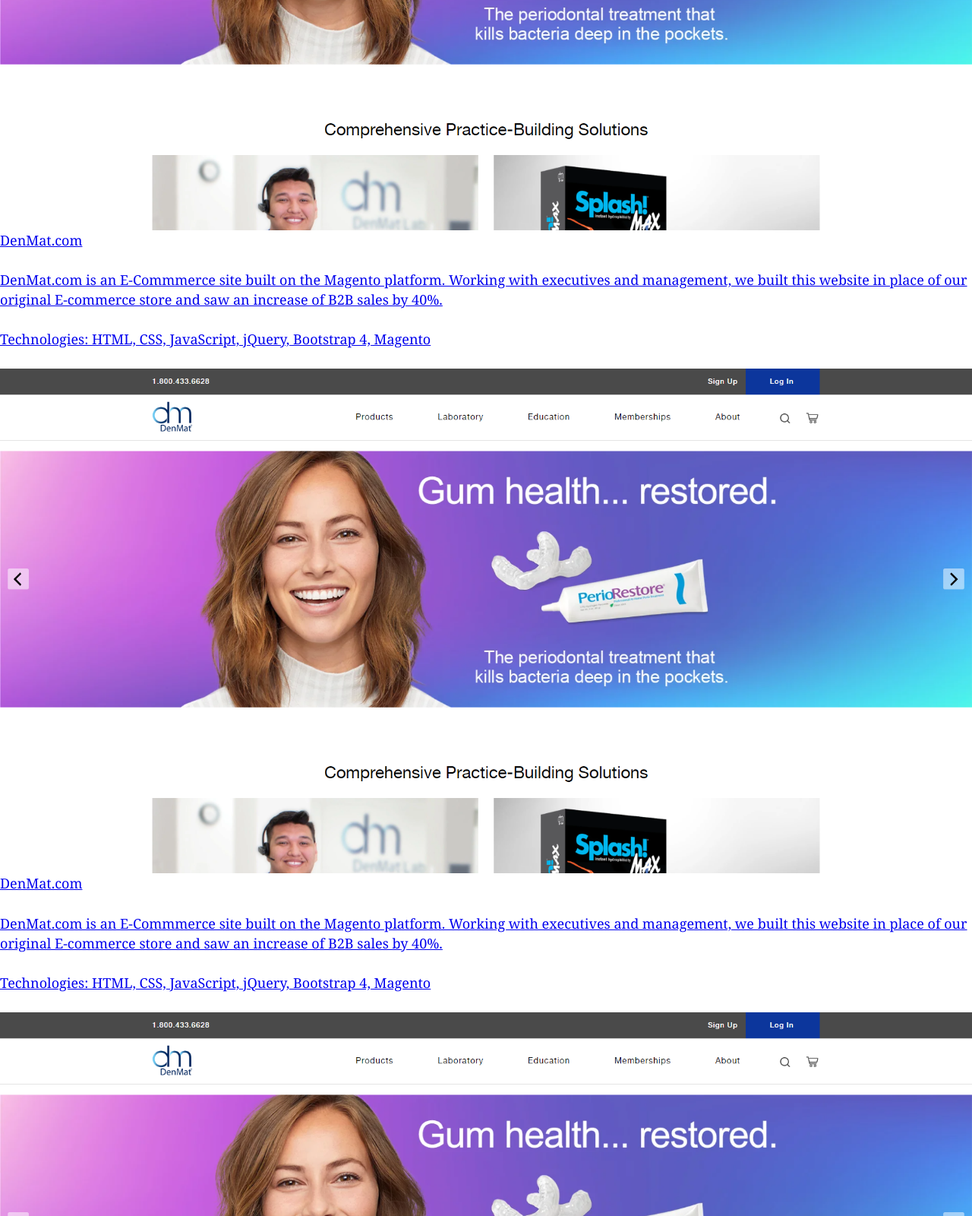
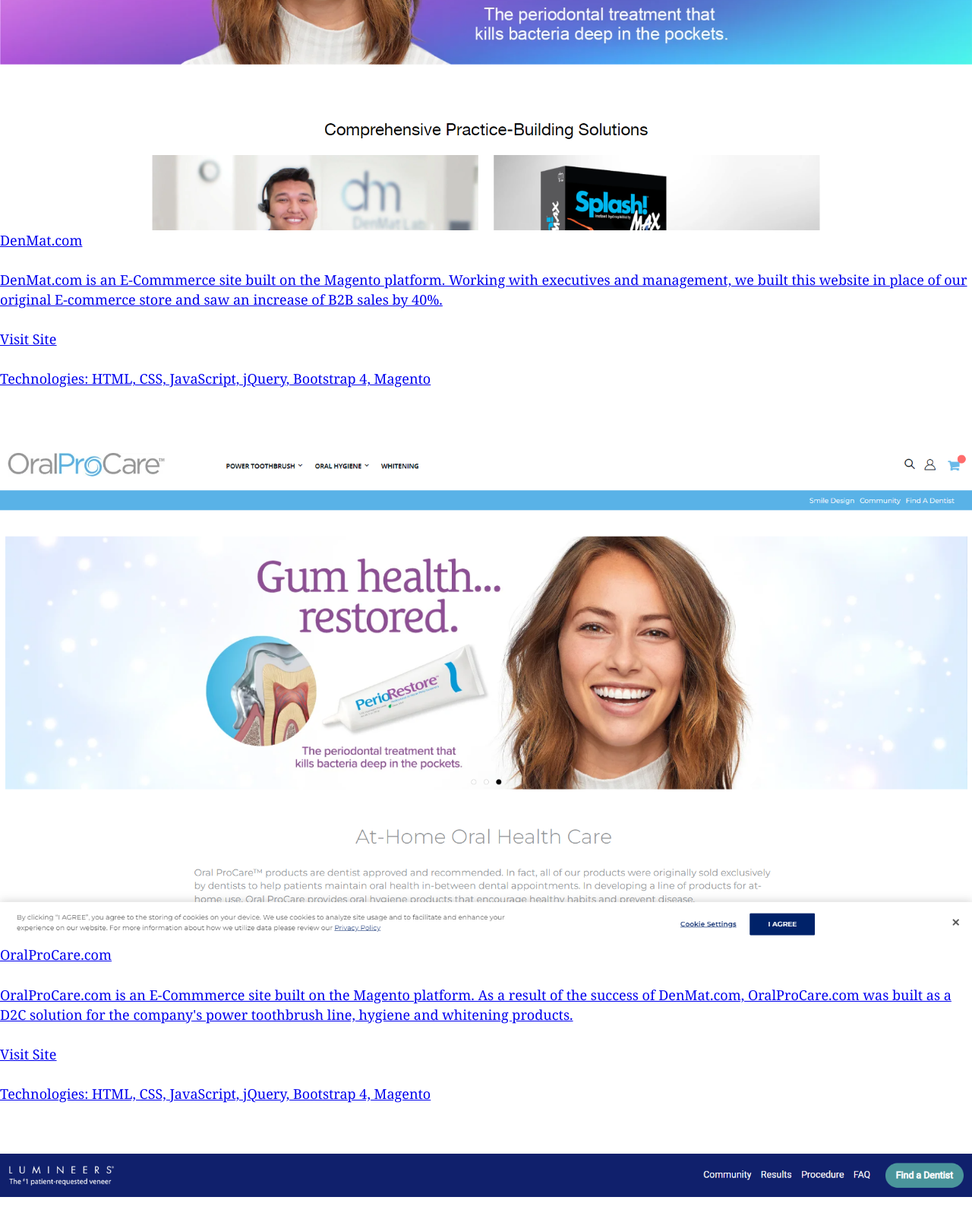
Before and after one commit to jonathan-martin-dev/jonathan-portfolio, a Gatsby site: page / in a window 1280 px wide. Shown: the part 3506-5106 px from the top of the page at 76% size. Built offline with nearby package versions, Linux system fonts and the light colour scheme; Gatsby itself is replaced by a stand-in of ours.

Commit message:
WorkHistory updates

```diff
--- a/src/components/AboutMe.js
+++ b/src/components/AboutMe.js
@@ -20,7 +20,7 @@
         </p>
         <p>
           I have experience building projects in JavaScript(ES6+), React.js,
-          Gatby.js, jQuery, Liquid, HTML, and CSS.
+          Gatby.js, Shopify, jQuery, Liquid, HTML, and CSS.
         </p>
         <div className="flex flex-row space-x-6 justify-center">
           <div className="react-icons">
--- a/src/components/WorkHistory.js
+++ b/src/components/WorkHistory.js
@@ -12,7 +12,7 @@
         </div>
       </div>
       <div className="denmat grid grid-flow-row container mx-auto">
-        <div className="title">
+        <div className="title p-20 pt-0 pb-0">
           <h3 className="text-4xl text-center lg:text-left pt-5">
             DenMat Holdings, LLC
           </h3>
@@ -32,10 +32,15 @@
             Projects
           </h4>
         </div>
-        {/* DenMat.com */}
-        <div className="grid lg:grid-cols-3 md:grid-cols-1">
+
+        <div className="grid lg:grid-cols-3 md:grid-cols-1 sm:gap-y-8 md:gap-y-8 deck">
+          {/* DenMat.com */}
           <div class="overflow-hidden shadow-lg rounded-lg h-90 w-60 md:w-80 cursor-pointer m-auto">
-            <a href="#" class="w-full block h-full">
+            <a
+              href="https://www.denmat.com"
+              class="w-full block h-full"
+              rel="norefferer nofollow"
+            >
               <StaticImage
                 alt="blog photo"
                 src="../images/denmat-capture.png"
@@ -44,15 +49,21 @@
               />
               <div className="bg-white dark:bg-gray-800 w-full p-4">
                 <p className="text-red-500 text-md font-bold">DenMat.com</p>
-                {/* <p className="text-gray-800 dark:text-white text-xl font-medium mb-2">
-                  Technologies: HTML, CSS, JavaScript, jQuery, Bootstrap 4,
-                  Magento
-                </p> */}
                 <p>
                   DenMat.com is an E-Commmerce site built on the Magento
                   platform. Working with executives and management, we built
                   this website in place of our original E-commerce store and saw
                   an increase of B2B sales by 40%.
+                </p>
+                <p>
+                  <a
+                    href="https://www.denmat.com"
+                    rel="norefferer nofollow"
+                    target="_blank"
+                    className="text-red-500"
+                  >
+                    Visit Site
+                  </a>
                 </p>
                 <div className="flex items-center mt-4">
                   <div className="flex flex-row justify-between text-sm">
@@ -67,24 +78,36 @@
           </div>
           {/* OralProcare.com */}
           <div class="overflow-hidden shadow-lg rounded-lg h-90 w-60 md:w-80 cursor-pointer m-auto">
-            <a href="#" class="w-full block h-full">
+            <a
+              href="https://www.oralprocare.com"
+              class="w-full block h-full"
+              rel="norefferer nofollow"
+            >
               <StaticImage
                 alt="blog photo"
-                src="../images/denmat-capture.png"
+                src="../images/oralprocare-capture.png"
                 className="max-h-40 w-full object-cover"
                 placeholder="tracedSVG"
               />
               <div className="bg-white dark:bg-gray-800 w-full p-4">
-                <p className="text-red-500 text-md font-bold">DenMat.com</p>
-                {/* <p className="text-gray-800 dark:text-white text-xl font-medium mb-2">
-                  Technologies: HTML, CSS, JavaScript, jQuery, Bootstrap 4,
-                  Magento
-                </p> */}
+                <p className="text-red-500 text-md font-bold">
+                  OralProCare.com
+                </p>
                 <p>
-                  DenMat.com is an E-Commmerce site built on the Magento
-                  platform. Working with executives and management, we built
-                  this website in place of our original E-commerce store and saw
-                  an increase of B2B sales by 40%.
+                  OralProCare.com is an E-Commmerce site built on the Magento
+                  platform. As a result of the success of DenMat.com,
+                  OralProCare.com was built as a D2C solution for the company's
+                  power toothbrush line, hygiene and whitening products.
+                </p>
+                <p>
+                  <a
+                    href="https://www.oralprocare.com"
+                    rel="norefferer nofollow"
+                    target="_blank"
+                    className="text-red-500"
+                  >
+                    Visit Site
+                  </a>
                 </p>
                 <div className="flex items-center mt-4">
                   <div className="flex flex-row justify-between text-sm">
@@ -102,27 +125,36 @@
             <a href="#" class="w-full block h-full">
               <StaticImage
                 alt="blog photo"
-                src="../images/denmat-capture.png"
+                src="../images/lumineers-capture.png"
                 className="max-h-40 w-full object-cover"
                 placeholder="tracedSVG"
               />
               <div className="bg-white dark:bg-gray-800 w-full p-4">
-                <p className="text-red-500 text-md font-bold">DenMat.com</p>
+                <p className="text-red-500 text-md font-bold">Lumineers.com</p>
                 {/* <p className="text-gray-800 dark:text-white text-xl font-medium mb-2">
                   Technologies: HTML, CSS, JavaScript, jQuery, Bootstrap 4,
                   Magento
                 </p> */}
                 <p>
-                  DenMat.com is an E-Commmerce site built on the Magento
-                  platform. Working with executives and management, we built
-                  this website in place of our original E-commerce store and saw
-                  an increase of B2B sales by 40%.
+                  Lumineers.com is a marketing site built on the Gatsby.js
+                  platform. This project replaced the legacy site and
+                  simultaneously acted as a portal to our Find A Dentist
+                  platform through Bullseye Locations. The site was tied to the
+                  Lumineers social channels.
                 </p>
+                <a
+                  href="https://www.lumineers.com"
+                  rel="norefferer nofollow"
+                  target="_blank"
+                  className="text-red-500"
+                >
+                  Visit Site
+                </a>
                 <div className="flex items-center mt-4">
                   <div className="flex flex-row justify-between text-sm">
                     <p className="font-bold">
-                      Technologies: HTML, CSS, JavaScript, jQuery, Bootstrap 4,
-                      Magento
+                      Technologies: HTML, SCSS, JavaScript, Gatsby.js, React.js,
+                      Bootstrap 5
                     </p>
                   </div>
                 </div>
--- a/src/components/layout.css
+++ b/src/components/layout.css
@@ -596,6 +596,7 @@
   }
 }
 
+/* Custom Styles */
 .react-icons {
   transition-duration: 0.5s;
   vertical-align: middle;
@@ -604,3 +605,10 @@
 .react-icons:hover {
   color: #ef4444;
 }
+
+@media (min-width: 320px) {
+  .deck {
+    display: grid;
+    gap: 40px;
+  }
+}
```
Also changed, not shown: src/images/lumineers-capture.png (added), src/images/oralprocare-capture.png (added).
